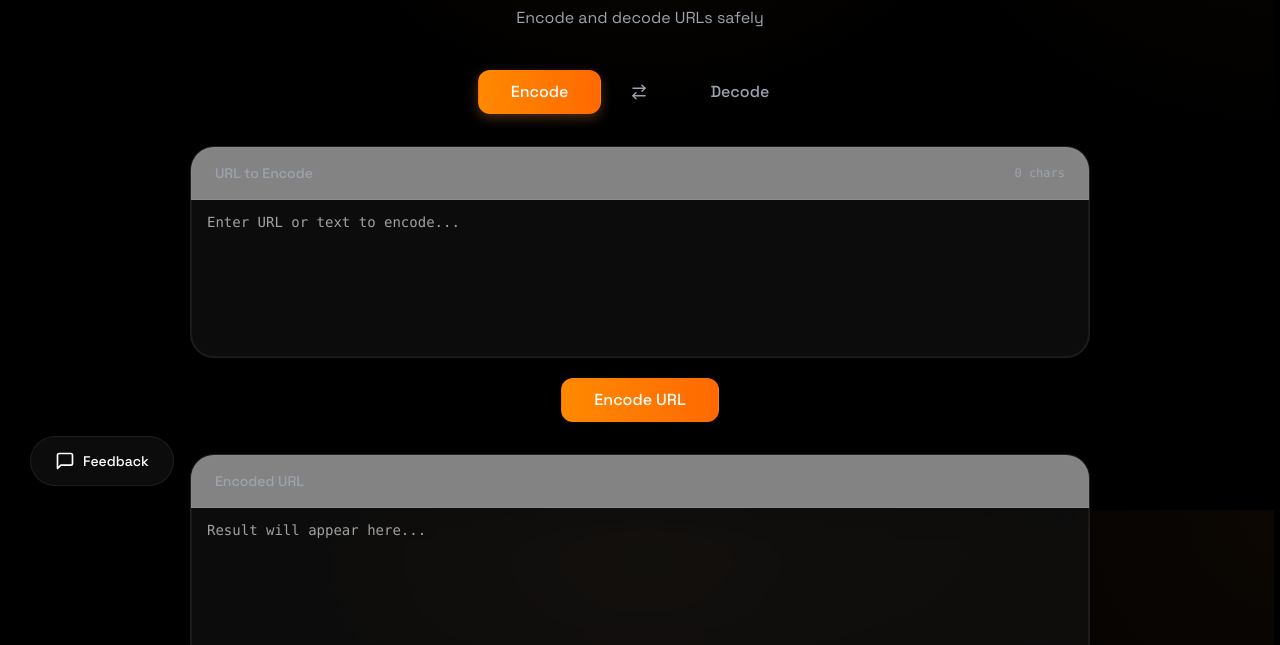
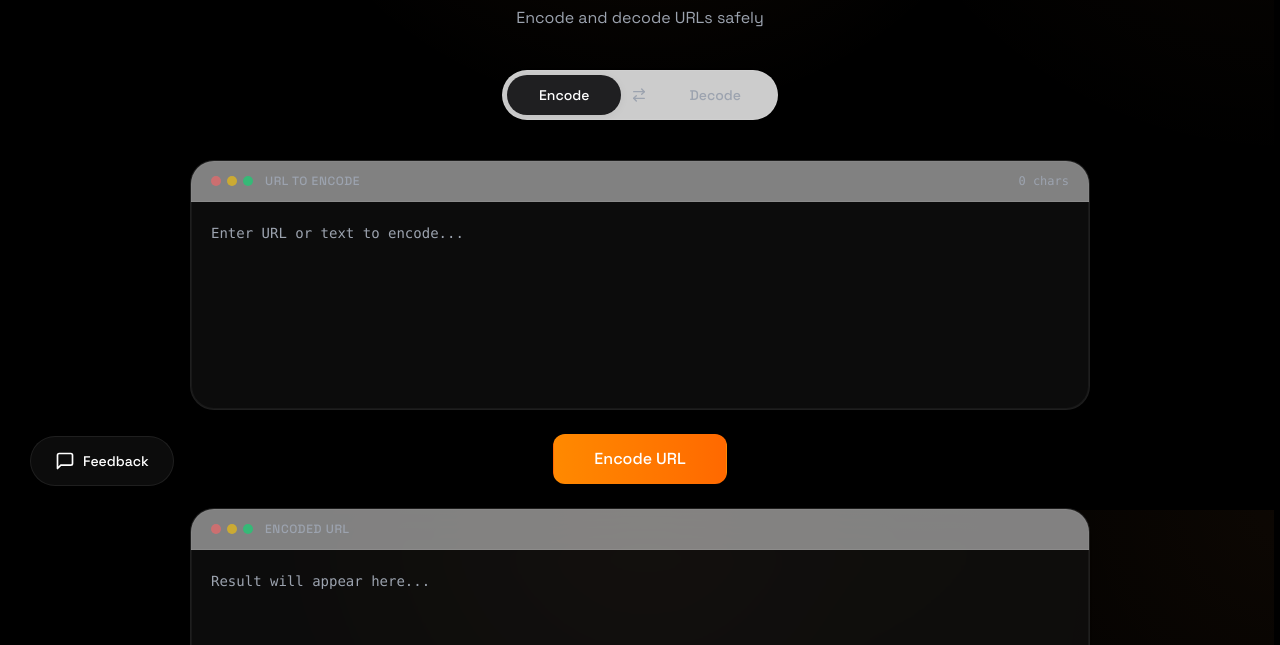
Before and after one commit to dailydevtools/Daily-Dev-Tools, a Next.js app: page /en/tools/url-encoder in a window 1280 px wide. Shown: the part 290-935 px from the top of the page. Built offline with nearby package versions, Linux system fonts and the light colour scheme; no server answers.

Commit message:
refactor(tools): update ImageBase64, URL Encoder, Base64 to use LiquidTabs and window UI

```diff
--- a/app/[locale]/tools/base64-encoder/Client.tsx
+++ b/app/[locale]/tools/base64-encoder/Client.tsx
@@ -1,14 +1,14 @@
 "use client";
 
 import { useState } from "react";
-import { ArrowRightLeft, Lock } from "lucide-react";
+import { Lock } from "lucide-react";
 import ToolPageHeader from "../../../components/ToolPageHeader";
 import { useTranslations } from "next-intl";
 import CopyButton from "../../../components/ui/CopyButton";
 
 import { LiquidCard } from "../../../components/ui/LiquidCard";
-import { LiquidTextArea } from "../../../components/ui/LiquidInput";
 import { LiquidButton } from "../../../components/ui/LiquidButton";
+import LiquidTabs from "../../../components/ui/LiquidTabs";
 
 export default function Base64EncoderClient() {
     const [input, setInput] = useState("");
@@ -42,74 +42,84 @@ export default function Base64EncoderClient() {
 
     return (
         <main className="relative min-h-screen">
-            <div className="relative z-10 pb-16 px-6 pt-6">
+            <div className="relative z-10 pb-[60px] px-6 pt-6">
                 <div className="max-w-[900px] mx-auto">
-
                     <ToolPageHeader
                         title={tTools('base64-encoder.name')}
                         description={tTools('base64-encoder.description')}
                         icon={<Lock size={28} className="text-[#fb923c]" />}
                     />
 
-                    {/* Mode Toggle */}
-                    <div className="flex justify-center mb-8">
-                        <div className="dark:bg-neutral-800 p-1 rounded-xl flex gap-1 border border-neutral-200 dark:border-white/5">
-                            <button
-                                onClick={() => setMode("encode")}
-                                className={`py-2 px-6 rounded-lg text-sm font-medium transition-all ${mode === "encode" ? 'bg-white dark:bg-neutral-700 shadow-sm text-orange-500' : 'text-neutral-500 hover:text-neutral-700 dark:hover:text-neutral-300'}`}
-                            >
-                                {t('encode')}
-                            </button>
-                            <button
-                                onClick={swapMode}
-                                className="py-2 px-3 rounded-lg text-sm text-neutral-500 hover:text-orange-500 hover:bg-neutral-200/50 dark:hover:bg-neutral-700/50 transition-all"
-                            >
-                                <ArrowRightLeft size={16} />
-                            </button>
-                            <button
-                                onClick={() => setMode("decode")}
-                                className={`py-2 px-6 rounded-lg text-sm font-medium transition-all ${mode === "decode" ? 'bg-white dark:bg-neutral-700 shadow-sm text-orange-500' : 'text-neutral-500 hover:text-neutral-700 dark:hover:text-neutral-300'}`}
-                            >
-                                {t('decode')}
-                            </button>
-                        </div>
-                    </div>
+                    <LiquidTabs
+                        tabs={['encode', 'decode']}
+                        activeTab={mode}
+                        onChange={(val) => setMode(val as "encode" | "decode")}
+                        onSwap={swapMode}
+                    />
 
-                    {/* Input */}
-                    <LiquidCard className="p-0 mb-5 overflow-hidden">
-                        <div className="px-5 py-4 border-b border-[var(--border-color)] bg-neutral-50/50 dark:bg-white/5 flex items-center justify-between">
-                            <span className="text-sm font-medium text-[var(--muted-text)]">{mode === "encode" ? t('textToEncode') : t('base64ToDecode')}</span>
+
+                    {/* Input Area */}
+                    <LiquidCard className="p-0 mb-6 overflow-hidden flex flex-col h-[250px] group focus-within:ring-2 ring-orange-500/20 transition-all">
+                        <div className="px-5 py-3 border-b border-[var(--border-color)] flex items-center justify-between bg-neutral-100/50 dark:bg-white/5">
+                            <div className="flex items-center gap-3">
+                                <div className="flex gap-1.5 opacity-60">
+                                    <div className="w-2.5 h-2.5 rounded-full bg-red-400" />
+                                    <div className="w-2.5 h-2.5 rounded-full bg-yellow-400" />
+                                    <div className="w-2.5 h-2.5 rounded-full bg-green-400" />
+                                </div>
+                                <span className="text-xs font-medium text-[var(--muted-text)] uppercase tracking-wider">{mode === "encode" ? t('textToEncode') : t('base64ToDecode')}</span>
+                            </div>
                             <span className="text-xs text-[var(--muted-text)] font-mono">{input.length} {tCommon('chars')}</span>
                         </div>
-                        <LiquidTextArea
+                        <textarea
                             value={input}
                             onChange={(e) => setInput(e.target.value)}
                             placeholder={mode === "encode" ? t('enterText') : t('enterBase64')}
-                            className="w-full h-[180px] bg-transparent border-none rounded-none focus:ring-0 text-base p-6 resize-none"
+                            className="flex-1 w-full bg-transparent border-none p-5 font-mono text-[14px] text-[var(--foreground)] resize-none outline-none placeholder:text-[var(--muted-text)] leading-relaxed"
+                            spellCheck={false}
                         />
                     </LiquidCard>
 
-                    {/* Convert Button */}
-                    <div className="text-center mb-8">
-                        <LiquidButton onClick={handleConvert} className="px-10 py-3 text-base shadow-lg hover:shadow-xl">
+                    {/* Action Bar */}
+                    <div className="flex justify-center mb-6">
+                        <LiquidButton onClick={handleConvert} className="px-10 py-3 text-base shadow-lg hover:shadow-xl hover:-translate-y-0.5 transition-all">
                             {mode === "encode" ? t('encodeAction') : t('decodeAction')}
                         </LiquidButton>
                     </div>
 
-                    {/* Output */}
-                    <LiquidCard className="p-0 overflow-hidden">
-                        <div className="px-5 py-4 border-b border-[var(--border-color)] bg-neutral-50/50 dark:bg-white/5 flex items-center justify-between">
-                            <span className="text-sm font-medium text-[var(--muted-text)]">{mode === "encode" ? t('base64Output') : t('decodedText')}</span>
+                    {/* Output Area */}
+                    <LiquidCard className="p-0 overflow-hidden flex flex-col h-[250px] group focus-within:ring-2 ring-green-500/20 transition-all relative">
+                        <div className="px-5 py-3 border-b border-[var(--border-color)] flex items-center justify-between bg-neutral-100/50 dark:bg-white/5">
+                            <div className="flex items-center gap-3">
+                                <div className="flex gap-1.5 opacity-60">
+                                    <div className="w-2.5 h-2.5 rounded-full bg-red-400" />
+                                    <div className="w-2.5 h-2.5 rounded-full bg-yellow-400" />
+                                    <div className="w-2.5 h-2.5 rounded-full bg-green-400" />
+                                </div>
+                                <span className="text-xs font-medium text-[var(--muted-text)] uppercase tracking-wider">{mode === "encode" ? t('base64Output') : t('decodedText')}</span>
+                            </div>
                             {output && (
-                                <CopyButton text={output} className="text-[var(--muted-text)] hover:text-orange-500" />
+                                <CopyButton text={output} className="text-[var(--muted-text)] hover:text-[var(--foreground)] rounded-lg hover:bg-black/5 dark:hover:bg-white/10" />
                             )}
                         </div>
-                        <LiquidTextArea
-                            value={error || output}
-                            readOnly
-                            placeholder={t('resultPlaceholder')}
-                            className={`w-full h-[180px] bg-transparent border-none rounded-none focus:ring-0 text-base p-6 resize-none ${error ? 'text-red-500' : 'text-green-600 dark:text-green-400'}`}
-                        />
+
+                        <div className="relative flex-1 flex flex-col">
+                            <textarea
+                                value={output}
+                                readOnly
+                                placeholder={t('resultPlaceholder')}
+                                className={`flex-1 w-full bg-transparent border-none p-5 font-mono text-[14px] resize-none outline-none leading-relaxed ${error ? 'text-red-500' : 'text-green-600 dark:text-green-400 placeholder:text-[var(--muted-text)]'}`}
+                                spellCheck={false}
+                            />
+                            {error && (
+                                <div className="absolute inset-0 bg-white/80 dark:bg-black/80 backdrop-blur-sm flex items-center justify-center p-6 z-20 animate-in fade-in duration-200">
+                                    <div className="bg-white dark:bg-[#111] border border-red-200 dark:border-red-900/50 shadow-2xl rounded-2xl p-6 text-center">
+                                        <div className="text-3xl mb-2">⚠️</div>
+                                        <p className="text-red-500 font-medium">{error}</p>
+                                    </div>
+                                </div>
+                            )}
+                        </div>
                     </LiquidCard>
                 </div>
             </div>
--- a/app/[locale]/tools/url-encoder/Client.tsx
+++ b/app/[locale]/tools/url-encoder/Client.tsx
@@ -1,14 +1,14 @@
 "use client";
 
 import { useState } from "react";
-import { Copy, Check, ArrowRightLeft } from "lucide-react";
+import { Copy, Check } from "lucide-react";
 import ToolPageHeader from "../../../components/ToolPageHeader";
 import ToolIcon from "../../../components/ToolIcon";
 import { useTranslations } from "next-intl";
 
 import { LiquidCard } from "../../../components/ui/LiquidCard";
-import { LiquidTextArea } from "../../../components/ui/LiquidInput";
 import { LiquidButton } from "../../../components/ui/LiquidButton";
+import LiquidTabs from "../../../components/ui/LiquidTabs";
 
 export default function URLEncoderClient() {
     const t = useTranslations('ToolPage');
@@ -48,7 +48,7 @@ export default function URLEncoderClient() {
 
     return (
         <main className="relative min-h-screen">
-            <div className="relative z-10 pt-6 pb-16 px-6">
+            <div className="relative z-10 pb-[60px] px-6 pt-6">
                 <div className="max-w-[900px] mx-auto">
                     <ToolPageHeader
                         title={tTools('url-encoder.name')}
@@ -56,66 +56,77 @@ export default function URLEncoderClient() {
                         icon={<ToolIcon name="Link" size={32} />}
                     />
 
-                    <div className="flex flex-wrap justify-center items-center gap-4 mb-8">
-                        <LiquidButton
-                            onClick={() => setMode("encode")}
-                            variant={mode === "encode" ? "primary" : "ghost"}
-                            className="rounded-full h-11 px-8"
-                        >
-                            {t('UrlEncoder.encode')}
-                        </LiquidButton>
+                    <LiquidTabs
+                        tabs={['encode', 'decode']}
+                        activeTab={mode}
+                        onChange={(val) => setMode(val as "encode" | "decode")}
+                        onSwap={swapMode}
+                    />
 
-                        <LiquidButton
-                            onClick={swapMode}
-                            variant="ghost"
-                            className="rounded-full h-11 w-11 p-0 border border-[var(--border-color)] text-[var(--muted-text)] hover:text-orange-500"
-                        >
-                            <ArrowRightLeft size={18} />
-                        </LiquidButton>
-
-                        <LiquidButton
-                            onClick={() => setMode("decode")}
-                            variant={mode === "decode" ? "primary" : "ghost"}
-                            className="rounded-full h-11 px-8"
-                        >
-                            {t('UrlEncoder.decode')}
-                        </LiquidButton>
-                    </div>
-
-                    <LiquidCard className="p-0 mb-5 overflow-hidden">
-                        <div className="p-4 px-6 border-b border-[var(--border-color)] bg-neutral-50/50 dark:bg-white/5 flex items-center justify-between">
-                            <span className="text-sm font-medium text-[var(--muted-text)]">{mode === "encode" ? t('UrlEncoder.urlToEncode') : t('UrlEncoder.encodedUrlToDecode')}</span>
+                    {/* Input Area */}
+                    <LiquidCard className="p-0 mb-6 overflow-hidden flex flex-col h-[250px] group focus-within:ring-2 ring-orange-500/20 transition-all">
+                        <div className="px-5 py-3 border-b border-[var(--border-color)] flex items-center justify-between bg-neutral-100/50 dark:bg-white/5">
+                            <div className="flex items-center gap-3">
+                                <div className="flex gap-1.5 opacity-60">
+                                    <div className="w-2.5 h-2.5 rounded-full bg-red-400" />
+                                    <div className="w-2.5 h-2.5 rounded-full bg-yellow-400" />
+                                    <div className="w-2.5 h-2.5 rounded-full bg-green-400" />
+                                </div>
+                                <span className="text-xs font-medium text-[var(--muted-text)] uppercase tracking-wider">{mode === "encode" ? t('UrlEncoder.urlToEncode') : t('UrlEncoder.encodedUrlToDecode')}</span>
+                            </div>
                             <span className="text-xs text-[var(--muted-text)] font-mono">{input.length} {t('UrlEncoder.chars')}</span>
                         </div>
-                        <LiquidTextArea
+                        <textarea
                             value={input}
                             onChange={(e) => setInput(e.target.value)}
                             placeholder={mode === "encode" ? t('UrlEncoder.enterUrlToEncode') : t('UrlEncoder.enterUrlToDecode')}
-                            className="w-full h-[150px] bg-transparent border-none rounded-none focus:ring-0 text-base p-6 resize-none"
+                            className="flex-1 w-full bg-transparent border-none p-5 font-mono text-[14px] text-[var(--foreground)] resize-none outline-none placeholder:text-[var(--muted-text)] leading-relaxed"
+                            spellCheck={false}
                         />
                     </LiquidCard>
 
-                    <div className="text-center mb-8">
-                        <LiquidButton onClick={handleConvert} className="h-11 px-8 text-base shadow-lg hover:shadow-xl">
+                    {/* Action Bar */}
+                    <div className="flex justify-center mb-6">
+                        <LiquidButton onClick={handleConvert} className="px-10 py-3 text-base shadow-lg hover:shadow-xl hover:-translate-y-0.5 transition-all">
                             {mode === "encode" ? t('UrlEncoder.encodeAction') : t('UrlEncoder.decodeAction')}
                         </LiquidButton>
                     </div>
 
-                    <LiquidCard className="p-0 overflow-hidden">
-                        <div className="p-4 px-6 border-b border-[var(--border-color)] bg-neutral-50/50 dark:bg-white/5 flex items-center justify-between">
-                            <span className="text-sm font-medium text-[var(--muted-text)]">{mode === "encode" ? t('UrlEncoder.encodedUrl') : t('UrlEncoder.decodedUrl')}</span>
+                    {/* Output Area */}
+                    <LiquidCard className="p-0 overflow-hidden flex flex-col h-[250px] group focus-within:ring-2 ring-green-500/20 transition-all relative">
+                        <div className="px-5 py-3 border-b border-[var(--border-color)] flex items-center justify-between bg-neutral-100/50 dark:bg-white/5">
+                            <div className="flex items-center gap-3">
+                                <div className="flex gap-1.5 opacity-60">
+                                    <div className="w-2.5 h-2.5 rounded-full bg-red-400" />
+                                    <div className="w-2.5 h-2.5 rounded-full bg-yellow-400" />
+                                    <div className="w-2.5 h-2.5 rounded-full bg-green-400" />
+                                </div>
+                                <span className="text-xs font-medium text-[var(--muted-text)] uppercase tracking-wider">{mode === "encode" ? t('UrlEncoder.encodedUrl') : t('UrlEncoder.decodedUrl')}</span>
+                            </div>
                             {output && (
                                 <LiquidButton onClick={copyToClipboard} variant="ghost" className={`h-8 w-8 p-0 rounded-lg transition-colors ${copied ? 'text-green-500 hover:text-green-600' : 'text-[var(--muted-text)] hover:text-[var(--foreground)]'}`}>
                                     {copied ? <Check size={18} /> : <Copy size={18} />}
                                 </LiquidButton>
                             )}
                         </div>
-                        <LiquidTextArea
-                            value={error || output}
-                            readOnly
-                            placeholder={t('UrlEncoder.resultPlaceholder')}
-                            className={`w-full h-[150px] bg-transparent border-none rounded-none focus:ring-0 text-base p-6 resize-none ${error ? 'text-red-500' : 'text-green-600 dark:text-green-400'}`}
-                        />
+
+                        <div className="relative flex-1 flex flex-col">
+                            <textarea
+                                value={output}
+                                readOnly
+                                placeholder={t('UrlEncoder.resultPlaceholder')}
+                                className={`flex-1 w-full bg-transparent border-none p-5 font-mono text-[14px] resize-none outline-none leading-relaxed ${error ? 'text-red-500' : 'text-green-600 dark:text-green-400 placeholder:text-[var(--muted-text)]'}`}
+                                spellCheck={false}
+                            />
+                            {error && (
+                                <div className="absolute inset-0 bg-white/80 dark:bg-black/80 backdrop-blur-sm flex items-center justify-center p-6 z-20 animate-in fade-in duration-200">
+                                    <div className="bg-white dark:bg-[#111] border border-red-200 dark:border-red-900/50 shadow-2xl rounded-2xl p-6 text-center">
+                                        <div className="text-3xl mb-2">⚠️</div>
+                                        <p className="text-red-500 font-medium">{error}</p>
+                                    </div>
+                                </div>
+                            )}
+                        </div>
                     </LiquidCard>
                 </div>
             </div>
```
Also changed, not shown: app/[locale]/tools/image-base64/Client.tsx (+73 -55 lines).
